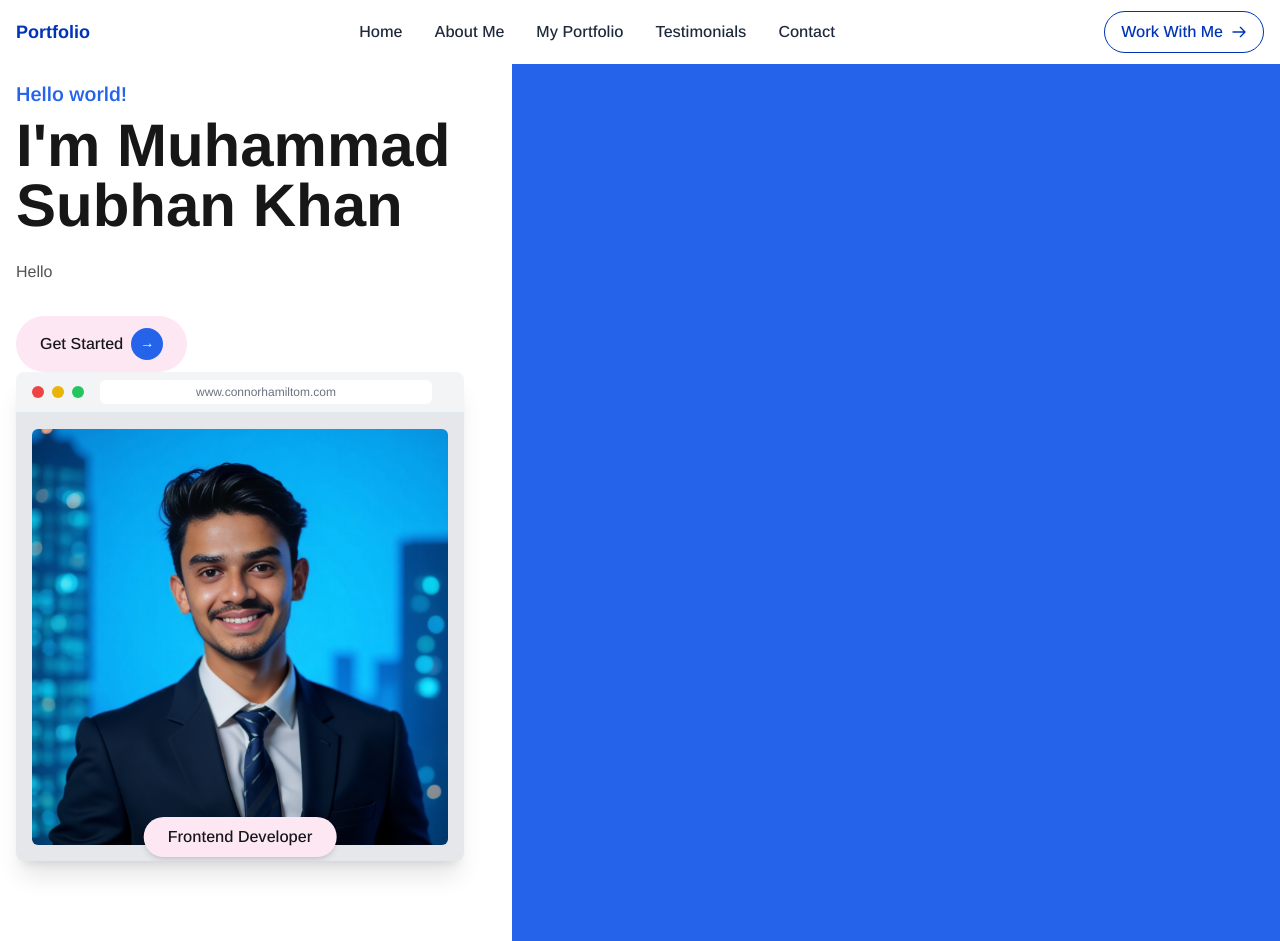
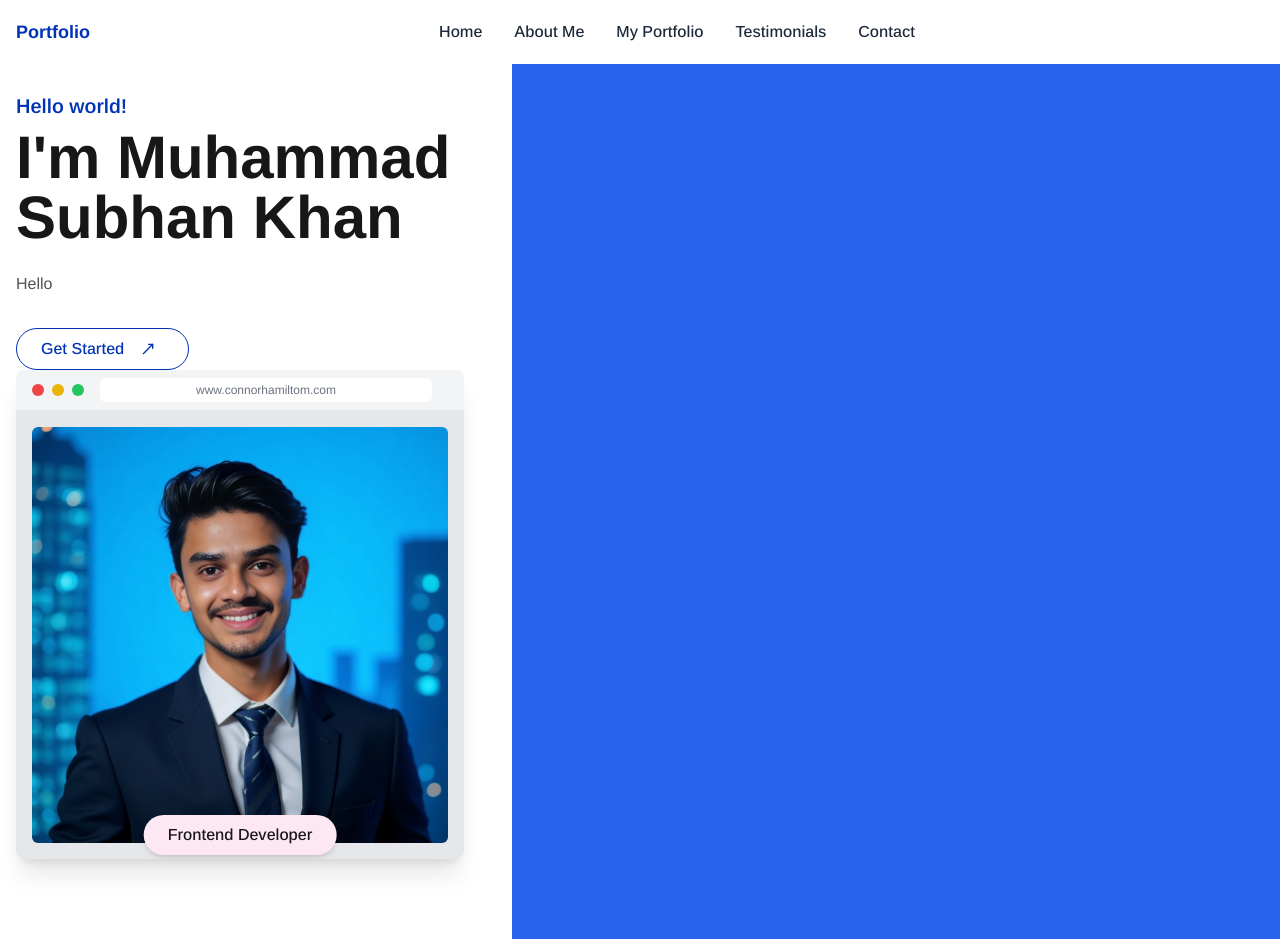
Before and after one commit to githubSubhanKhan/portfolio, a React (Vite) app: page / in a window 1280 px wide. Built offline with nearby package versions, Linux system fonts and the light colour scheme.

Commit message:
all done till hero section

```diff
--- a/src/components/ui/Navbar.tsx
+++ b/src/components/ui/Navbar.tsx
@@ -7,20 +7,6 @@ const Navbar = () => {
 
   // Toggle mobile menu
   const toggleMenu = () => setIsMenuOpen(!isMenuOpen);
-
-  // Handle scroll effect
-  useEffect(() => {
-    const handleScroll = () => {
-      if (window.scrollY > 10) {
-        setScrolled(true);
-      } else {
-        setScrolled(false);
-      }
-    };
-
-    window.addEventListener("scroll", handleScroll);
-    return () => window.removeEventListener("scroll", handleScroll);
-  }, []);
 
   // Navigation links
   const navLinks = [
@@ -58,28 +44,7 @@ const Navbar = () => {
 
           {/* CTA Button - Always visible */}
           <div className="flex items-center">
-            <Link
-              to="/contact"
-              className="whitespace-nowrap px-4 py-2 bg-white text-primary border border-primary rounded-full font-medium hover:bg-primary hover:text-white transition-colors"
-            >
-              <span className="flex items-center">
-                <span>Work With Me</span>
-                <svg
-                  className="ml-2 w-4 h-4 flex-shrink-0"
-                  fill="none"
-                  stroke="currentColor"
-                  viewBox="0 0 24 24"
-                  xmlns="http://www.w3.org/2000/svg"
-                >
-                  <path
-                    strokeLinecap="round"
-                    strokeLinejoin="round"
-                    strokeWidth={2}
-                    d="M14 5l7 7m0 0l-7 7m7-7H3"
-                  />
-                </svg>
-              </span>
-            </Link>
+
 
             {/* Mobile Menu Button */}
             <button
--- a/src/pages/HeroSection.tsx
+++ b/src/pages/HeroSection.tsx
@@ -1,9 +1,10 @@
 import { Link } from "react-router-dom";
 import image from "../components/images/Professional_Profile_Pic.jpg";
+import { MoveUpRight } from "lucide-react";
 
 const HeroSection = () => {
   return (
-    <section className="relative w-full min-h-screen flex items-center overflow-hidden">
+    <section className="relative w-full min-h-screen flex items-center overflow-hidden pt-3">
       {/* Background Color - Blue background that covers right portion on desktop */}
       <div className="absolute top-0 right-0 w-1/2 md:w-3/5 h-full bg-blue-600 z-0"></div>
 
@@ -12,7 +13,7 @@ const HeroSection = () => {
         <div className="flex flex-col lg:flex-col md:flex-row items-center lg:items-stretch justify-between">
           {/* Left Content - Text */}
           <div className="w-full lg:w-5/12 mb-12 lg:mb-0 text-left">
-            <h3 className="text-blue-600 font-semibold text-xl mb-2">
+            <h3 className="text-primary font-semibold text-xl mb-2">
               Hello world!
             </h3>
             <h1 className="text-4xl md:text-5xl lg:text-6xl font-bold mb-6 text-neutral-900">
@@ -24,14 +25,15 @@ const HeroSection = () => {
             <div className="flex items-center">
               <Link
                 to="/portfolio"
-                className="bg-pink-100 text-neutral-900 px-6 py-3 rounded-full font-medium flex items-center hover:bg-pink-200 transition-all"
+                className="bg-white text-primary border border-primary rounded-full font-medium hover:bg-primary hover:text-white transition-colors px-6 py-1 rounded-full font-medium flex items-center transition-all"
               >
                 Get Started
-                <span className="ml-2 bg-blue-600 text-white w-8 h-8 rounded-full flex items-center justify-center text-sm">
-                  →
+                <span className="ml-2 w-8 h-8 flex items-center justify-center text-sm">
+                  <MoveUpRight size={16} />
                 </span>
               </Link>
             </div>
+
           </div>
 
           {/* Right Content - Browser Window with Image */}
```
